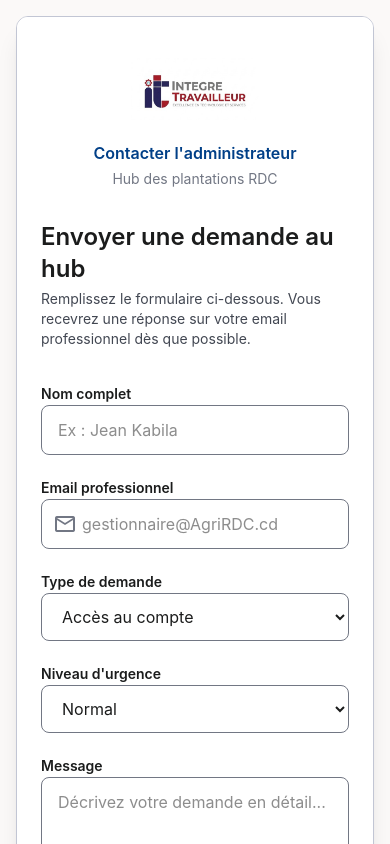
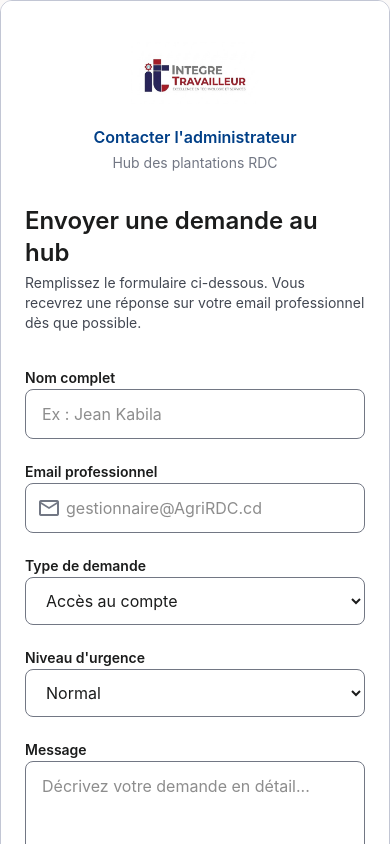
Before and after one commit to paladin-2024/IT-Agro-Project, a React (Vite) app in the folder AgroRdc/: page /contact-admin in a window 390 px wide. Shown: the top 844 px of the page. Built offline with nearby package versions, Linux system fonts and the light colour scheme; no server answers.

Commit message:
Refactor layout structure and remove commented titles in multiple components

```diff
--- a/AgroRdc/src/components/LeftBanner.jsx
+++ b/AgroRdc/src/components/LeftBanner.jsx
@@ -20,7 +20,7 @@ export default function LeftBanner({ imageUrl, icon, title, subtitle, infoIcon,
                             className="w-full h-full object-cover"
                         />
                     </div>
-                    <h1 className="text-2xl font-bold tracking-tight">{title}</h1>
+                    {/*<h1 className="text-2xl font-bold tracking-tight">{title}</h1>*/}
                 </div>
                 <p className="text-lg opacity-90 max-w-sm mt-10">{subtitle}</p>
             </div>
--- a/AgroRdc/src/pages/ContacteAdmin.jsx
+++ b/AgroRdc/src/pages/ContacteAdmin.jsx
@@ -60,8 +60,8 @@ export default function ContacteAdmin() {
     )
 
     return (
-        <div className="min-h-screen bg-surface text-on-surface flex items-center justify-center p-4">
-            <main className="w-full max-w-[1200px] grid grid-cols-1 md:grid-cols-2 bg-white rounded-xl overflow-hidden shadow-xl min-h-[650px] border border-outline-variant">
+        <div className="min-h-screen bg-surface text-on-surface">
+            <main className="w-full  grid grid-cols-1 md:grid-cols-2 bg-white rounded-xl overflow-hidden shadow-xl min-h-[650px] border border-outline-variant">
                 <LeftBanner
                     imageUrl={BANNER_IMAGE}
                     icon="support_agent"
--- a/AgroRdc/src/pages/LoginPage.jsx
+++ b/AgroRdc/src/pages/LoginPage.jsx
@@ -121,7 +121,7 @@ export default function LoginPage() {
                                 src={logo}
                                 className="w-32 h-24 object-contain"
                             />
-                            <h1 className="text-1xl font-semibold text-primary">AgriRDC</h1>
+                            {/*<h1 className="text-1xl font-semibold text-primary">AgriRDC</h1>*/}
                             <p className="text-sm text-outline">Hub des plantations RDC</p>
                         </div>
 
--- a/AgroRdc/src/pages/MotPasseOublie.jsx
+++ b/AgroRdc/src/pages/MotPasseOublie.jsx
@@ -50,8 +50,8 @@ export default function MotPasseOublie() {
     )
 
     return (
-        <div className="min-h-screen bg-surface text-on-surface flex items-center justify-center p-4">
-            <main className="w-full max-w-[1200px] grid grid-cols-1 md:grid-cols-2 bg-white rounded-xl overflow-hidden shadow-xl min-h-[600px] border border-outline-variant">
+        <div className="min-h-screen bg-surface text-on-surface">
+            <main className="w-full  grid grid-cols-1 md:grid-cols-2 bg-white rounded-xl overflow-hidden shadow-xl min-h-screen border border-outline-variant">
                 <LeftBanner
                     imageUrl={BANNER_IMAGE}
                     icon="lock_reset"
```
Also changed, not shown: 1 other file (tests, documents, lock files or other folders).
